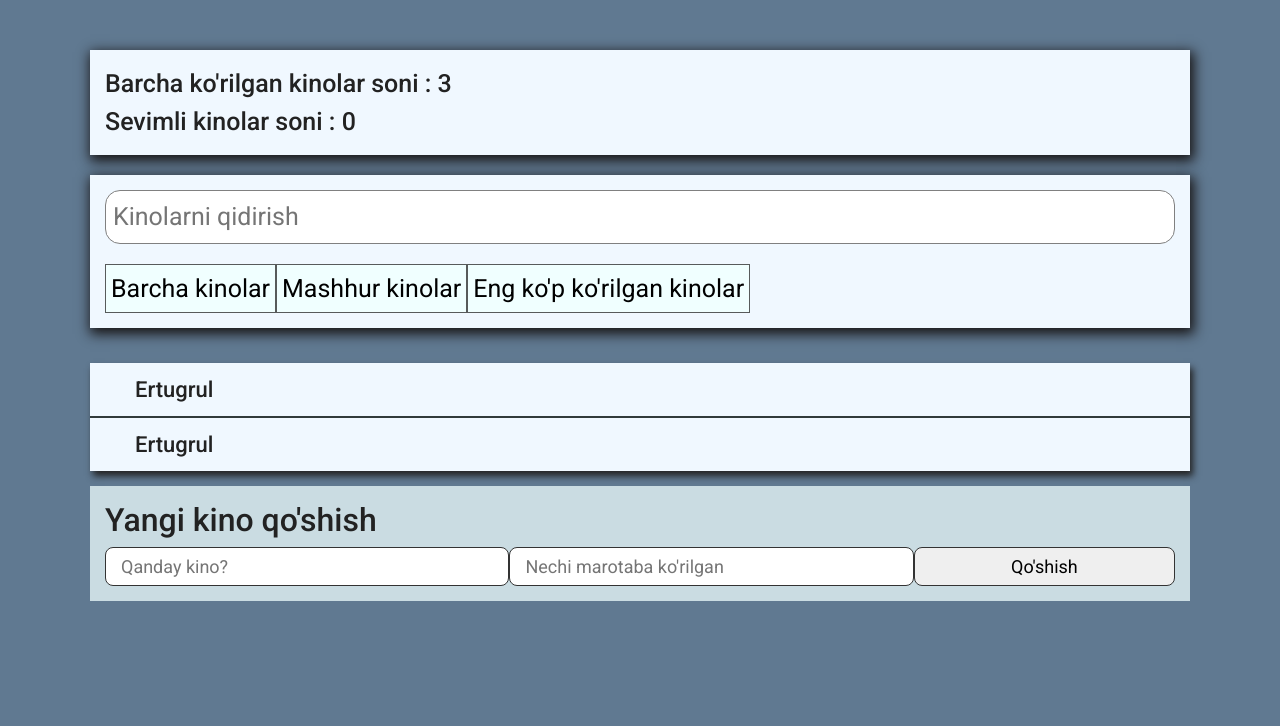
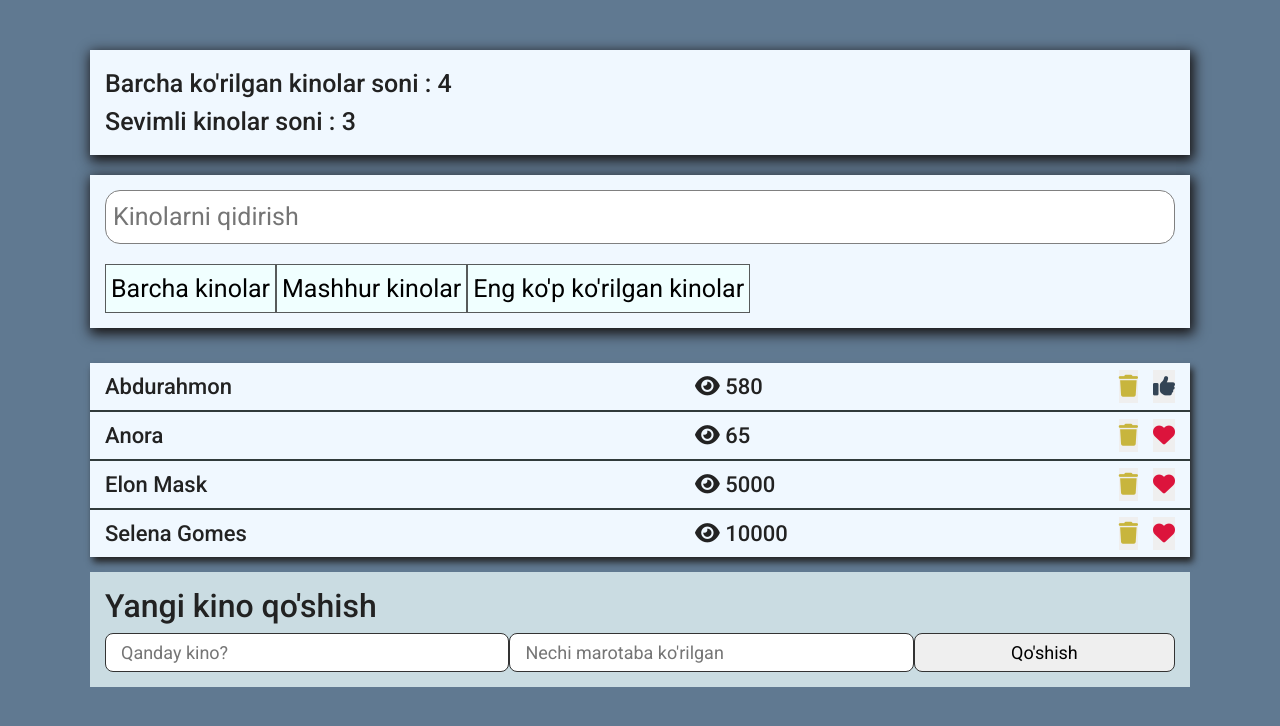
Before and after one commit to atoshUser/vue-movie, a Vue app: page / in a window 1280 px wide. Shown: the top 726 px of the page. Built offline with nearby package versions, Linux system fonts and the light colour scheme.

Commit message:
add dates to the project and following dynamic

```diff
--- a/src/Components/App/App.vue
+++ b/src/Components/App/App.vue
@@ -2,17 +2,17 @@
 <template>
     <div class="container wrapper" >
         <div class="app-heading">
-        <span>Barcha ko'rilgan kinolar soni : 3</span>
-        <span>Sevimli kinolar soni : 0</span>
+        <span>Barcha ko'rilgan kinolar soni : {{ movies.length }}</span>
+        <span>Sevimli kinolar soni : {{ movies.filter((item) => item.isLiked).length }}</span>
         </div>
           <div class="box-search-panel app-heading">
                <SearchPanel/>
                 <AppFilter/>
           </div>
-           <MovieList/>
+           <MovieList :movies="movies"/>
            <div class="movie-add">
                   <h2>Yangi kino qo'shish</h2>
-                  <MovieAddForm/>
+                  <MovieAddForm  @createObj="addObjToList" />
            </div>
     </div>
 </template>
@@ -29,6 +29,22 @@ export default {
     AppFilter,
     MovieList,
     MovieAddForm
+} ,
+
+data(){
+  return{
+     movies:[
+      {name:"Abdurahmon",view:580,isLiked:false},
+      {name:"Anora",view:65,isLiked:true},
+      {name:"Elon Mask",view:5000,isLiked:true},
+      {name:"Selena Gomes",view:10000,isLiked:true}
+      ]
+  }
+} ,
+methods : {
+  addObjToList(obj){
+     this.movies.push(obj)
+  }
 }
 
 }
--- a/src/Components/Movie-add-form/Movie-add-form.vue
+++ b/src/Components/Movie-add-form/Movie-add-form.vue
@@ -1,12 +1,34 @@
 <template >
-    <form class="movie-add-box">
-          <input type="text" placeholder="Qanday kino?" autocomplete="off">
-          <input type="text" placeholder="Nechi marotaba ko'rilgan" autocomplete="off" >
+    <form class="movie-add-box" @submit.prevent @submit="submitForm">
+          <input type="text"  v-model="name" placeholder="Qanday kino?" autocomplete="off" >
+          <input type="number" v-model="view"   placeholder="Nechi marotaba ko'rilgan" autocomplete="off" >
           <button class="add" type="submit">Qo'shish</button>
     </form>
 </template>
 <script>
 export default {
+     data(){
+        return{
+          name:'',
+          view:null,
+          isLiked:false
+        }
+     },
+     methods:{
+
+       submitForm(){
+        const newMovie = {
+            name:this.name,
+            view:this.view,
+            isLiked:this.isLiked
+         }
+         this.$emit("createObj",newMovie)
+          this.name = '',
+          this.view = null
+
+       }
+    }
+
 
 }
 </script>
--- a/src/Components/MovieItem/MovieItem.vue
+++ b/src/Components/MovieItem/MovieItem.vue
@@ -1,26 +1,78 @@
 <template >
-    <li class="movie-item">Ertugrul</li>
+    <li class="movie-item">
+       <div>
+        <span>{{ movie.name }}</span>
+        <span class="view">
+             <span class="fa-solid fa-eye"></span>
+            {{ movie.view }}</span>
+       </div>
+         <div class="box-btn" >
+             <button> <i  class="fa-solid fa-trash"></i></button>
+             <button >
+                 <span v-if="movie.isLiked">
+                    <i class="fa-solid fa-heart"></i>
+                  </span>
+                  <span v-else>
+                    <i class="fa-solid fa-thumbs-up finger"></i>
+                  </span>
+             </button>
+
+         </div>
+    </li>
 </template>
 
 <script>
 export default {
-
+    props:{
+        movie: {
+            type:Object,
+            required:true,
+        }
+    }
 }
 </script>
 
-<style >
+<style scoped>
     .movie-item{
         display: flex;
+        justify-content: space-between;
+        align-items: center;
         padding: 10px 0 10px 45px;
        background-color: aliceblue;
        color: #222;
        font-size: 22px;
        font-weight: 500;
-
+padding: 7px 15px 7px 15px;
+position: relative;
+    overflow: hidden;
     }
     .movie-item:not(:last-child){
         border-bottom: 2px solid rgb(49, 59, 59);
     }
 
+    .box-btn{
+        display: flex;
+       gap: 15px;
+    }
+    .box-btn button{
+        border: none;
+    }
+
+     button:first-child{
+        color: rgb(200, 181, 61);
+     }
+     button:nth-child(2){
+        color: rgb(39, 72, 105);
+     }
+   button:last-child{
+       color:crimson
+   }
+   .finger{
+    color:#345
+   }
+   .view{
+     position: absolute;
+     left: 55%;
+   }
 
 </style>
--- a/src/Components/MovieList/MovieList.vue
+++ b/src/Components/MovieList/MovieList.vue
@@ -1,7 +1,6 @@
 <template>
    <ul class="movie-list">
-      <MovieItem/>
-      <MovieItem/>
+      <MovieItem v-for="movie in movies" :movie = "movie"/>
    </ul>
 </template>
 
@@ -9,7 +8,14 @@
 <script>
   import MovieItem from '../MovieItem/MovieItem.vue';
 export default {
-    components: { MovieItem }
+    components: { MovieItem },
+
+    props:{
+        movies:{
+            type:Array,
+            required:true,
+        }
+    }
 }
 </script>
 
```
